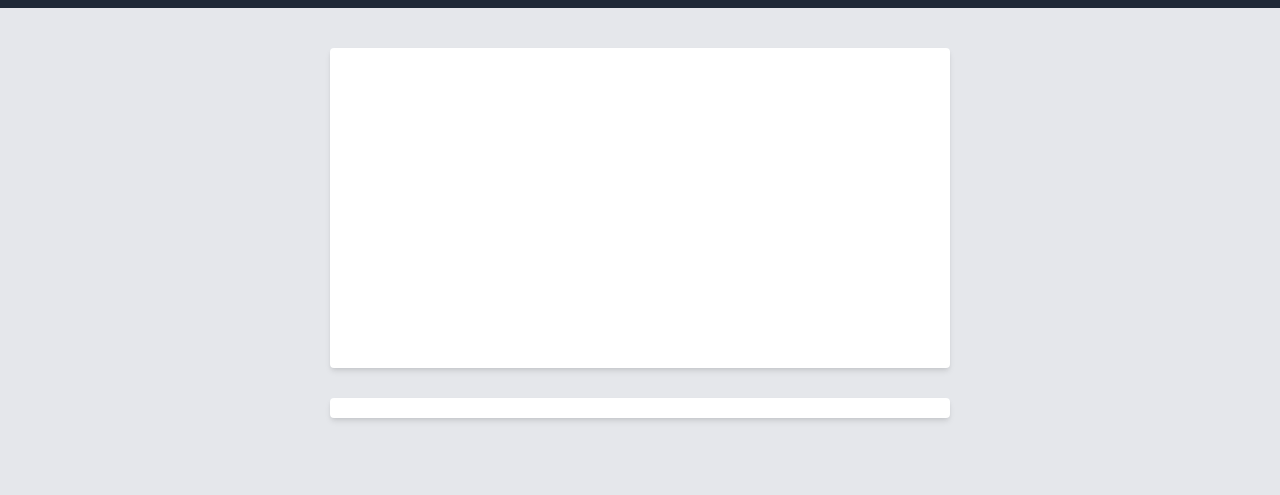
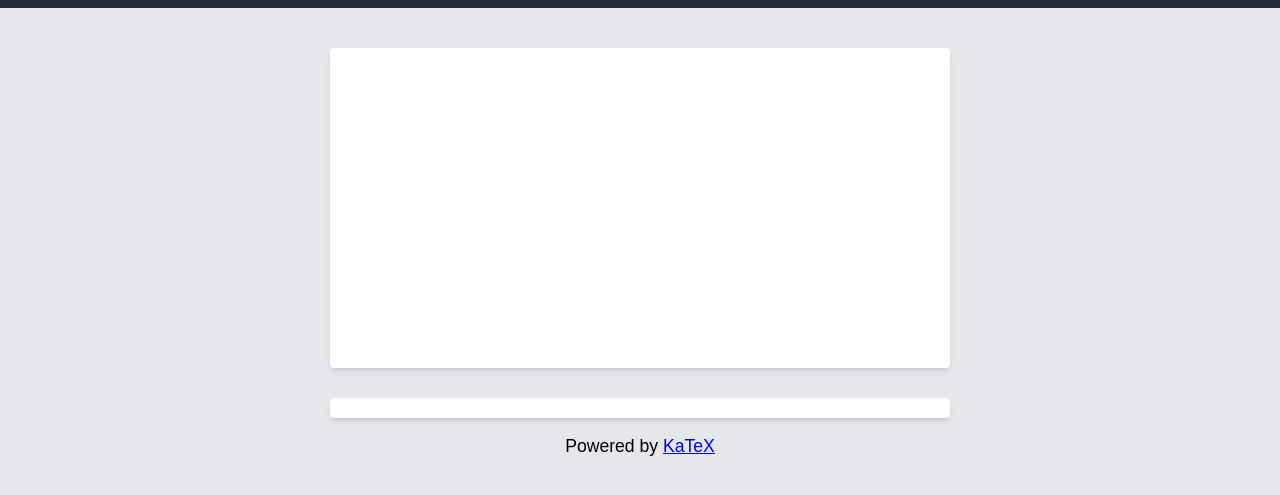
Before and after one commit to cmoog/quicktex, a website built with Parcel: page src/index.html in a window 1280 px wide. Shown: the part 89-584 px from the top of the page. Built offline with nearby package versions, Linux system fonts and the light colour scheme; a web font is replaced by a local one; what monaco-editor would draw is missing.

Commit message:
add link to katex reference

```diff
--- a/src/index.html
+++ b/src/index.html
@@ -3,7 +3,10 @@
     <head>
         <meta charset="UTF-8" />
         <meta name="viewport" content="width=device-width, initial-scale=1.0" />
-        <link rel="stylesheet" href="../node_modules/katex/dist/katex.min.css" />
+        <link
+            rel="stylesheet"
+            href="../node_modules/katex/dist/katex.min.css"
+        />
         <link rel="stylesheet" href="./main.scss" />
         <link
             rel="stylesheet"
@@ -27,6 +30,15 @@
                 <div id="editor_target" style="height: 100%; width: 100%"></div>
             </div>
             <div id="mathpreview"></div>
+            <p>
+                Powered by
+                <a
+                    href="https://katex.org/docs/supported.html"
+                    target="_blank"
+                    rel="noreferrer"
+                    >KaTeX</a
+                >
+            </p>
         </div>
     </body>
 </html>
```
